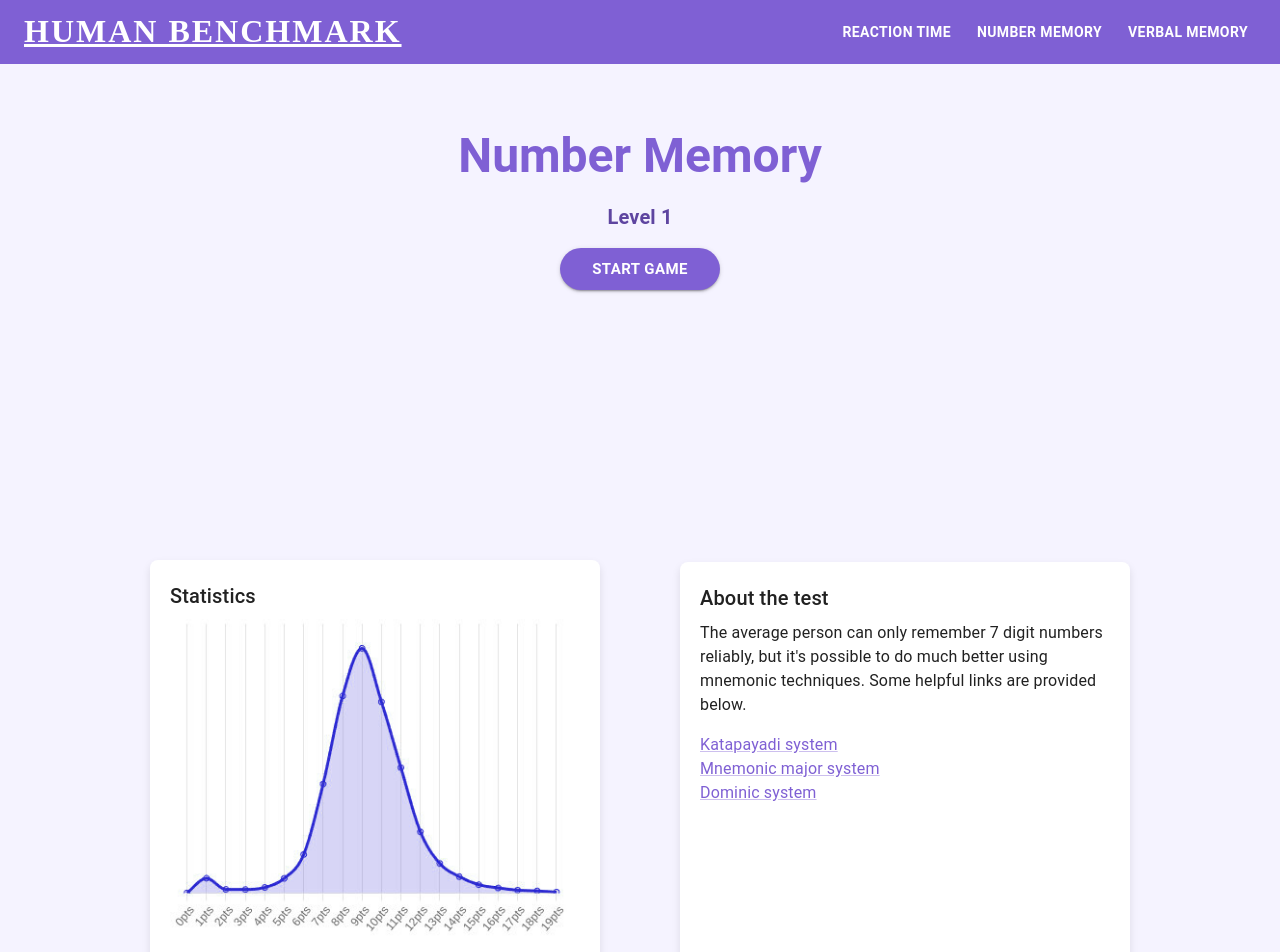
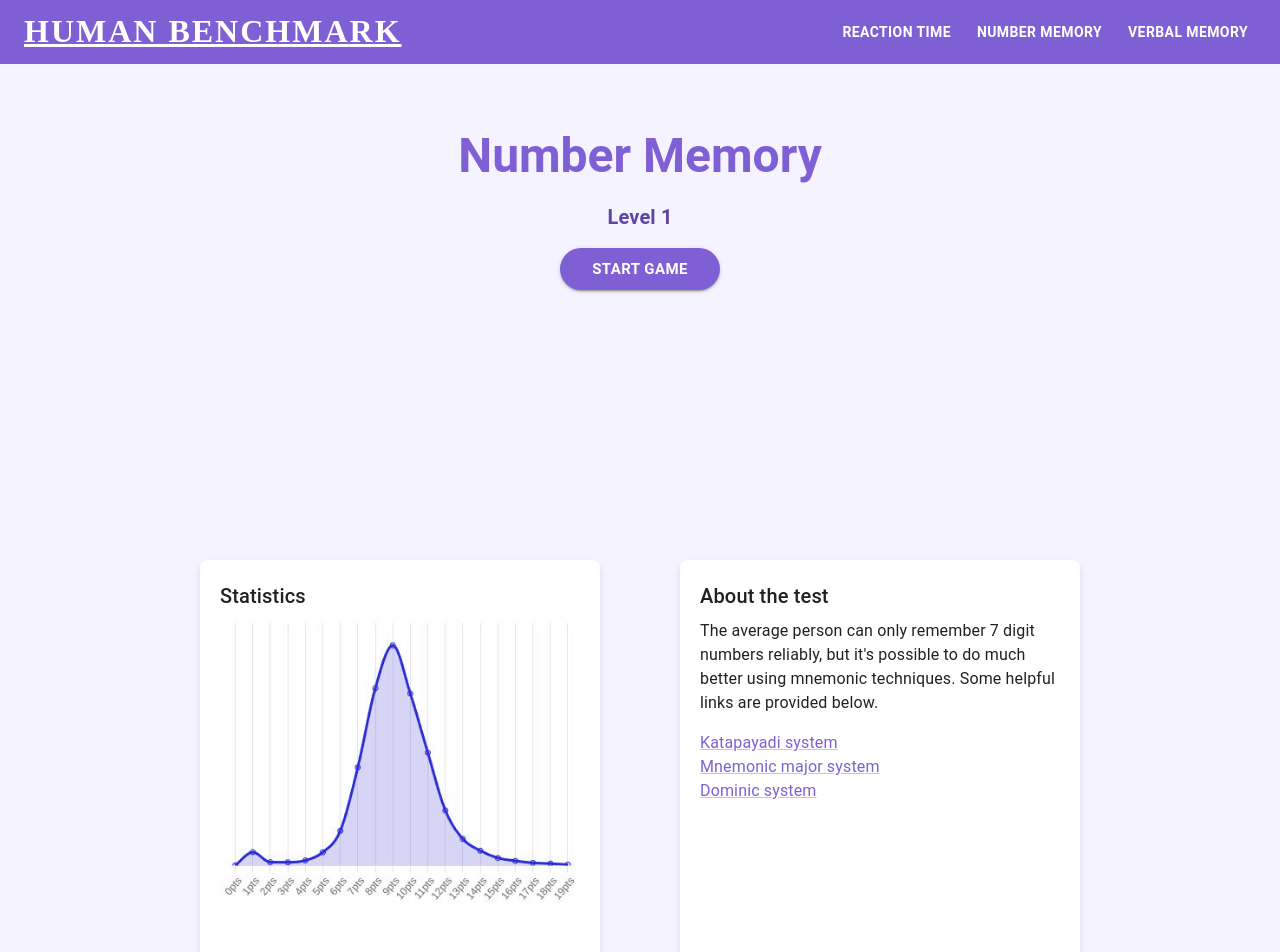
Before and after one commit to Swarnim114/YourBenchMark, a React (Create React App) app: page /number-memory in a window 1280 px wide. Shown: the top 952 px of the page. Built offline with nearby package versions, Linux system fonts and the light colour scheme.

Commit message:
reaction verbal number complete

```diff
--- a/src/components/Theme.js
+++ b/src/components/Theme.js
@@ -36,7 +36,7 @@
 // Individual box style with a minimum size of 400x400
 const infoBoxStyles = {
   display: 'block',
-  minWidth: '400px',
+  minWidth: '375px',
   minHeight: '400px',
   width: isMobile ? '90%' : '45%', // Full width on mobile, 45% width for larger screens
   padding: '20px',
@@ -48,7 +48,7 @@
   transition: 'transform 0.3s ease',
   position: 'relative',
   overflow: 'hidden',
-  maxWidth: '450px',
+  maxWidth: '400px',
 
   '&:hover': {
     transform: 'scale(1.05)',
```
